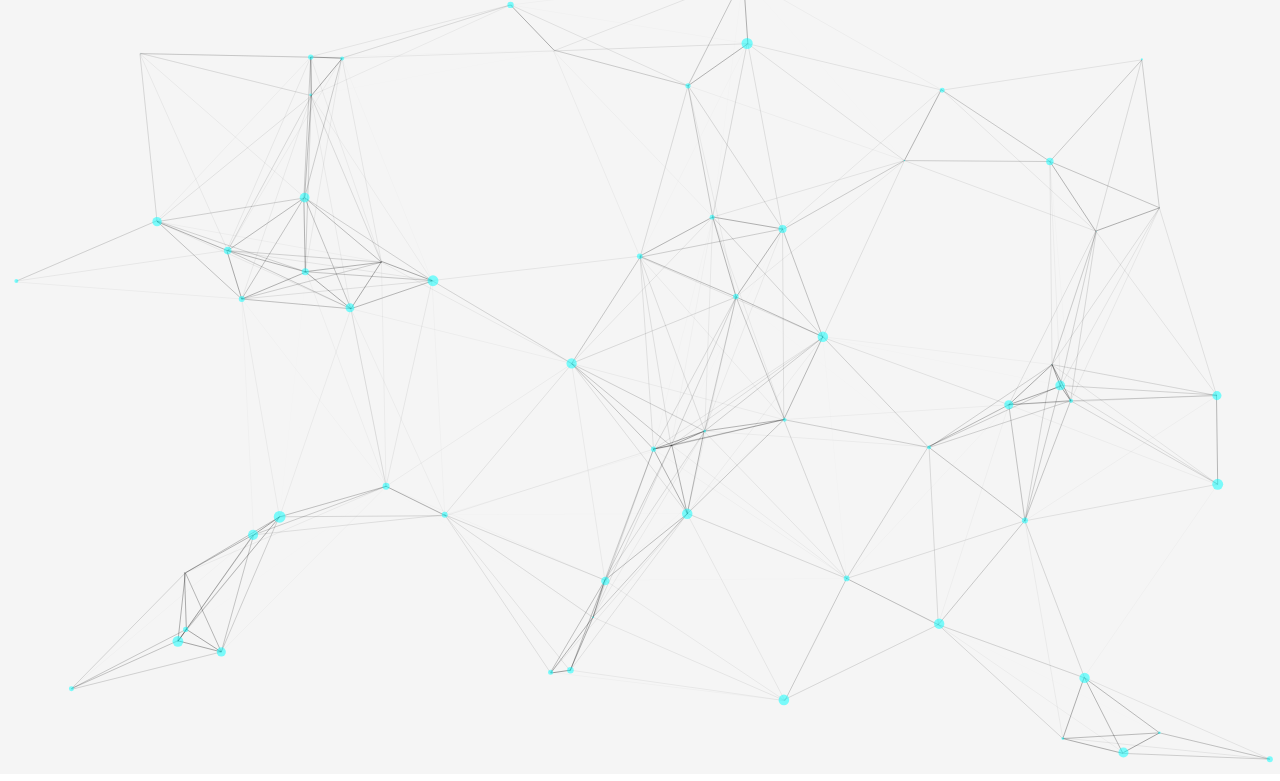
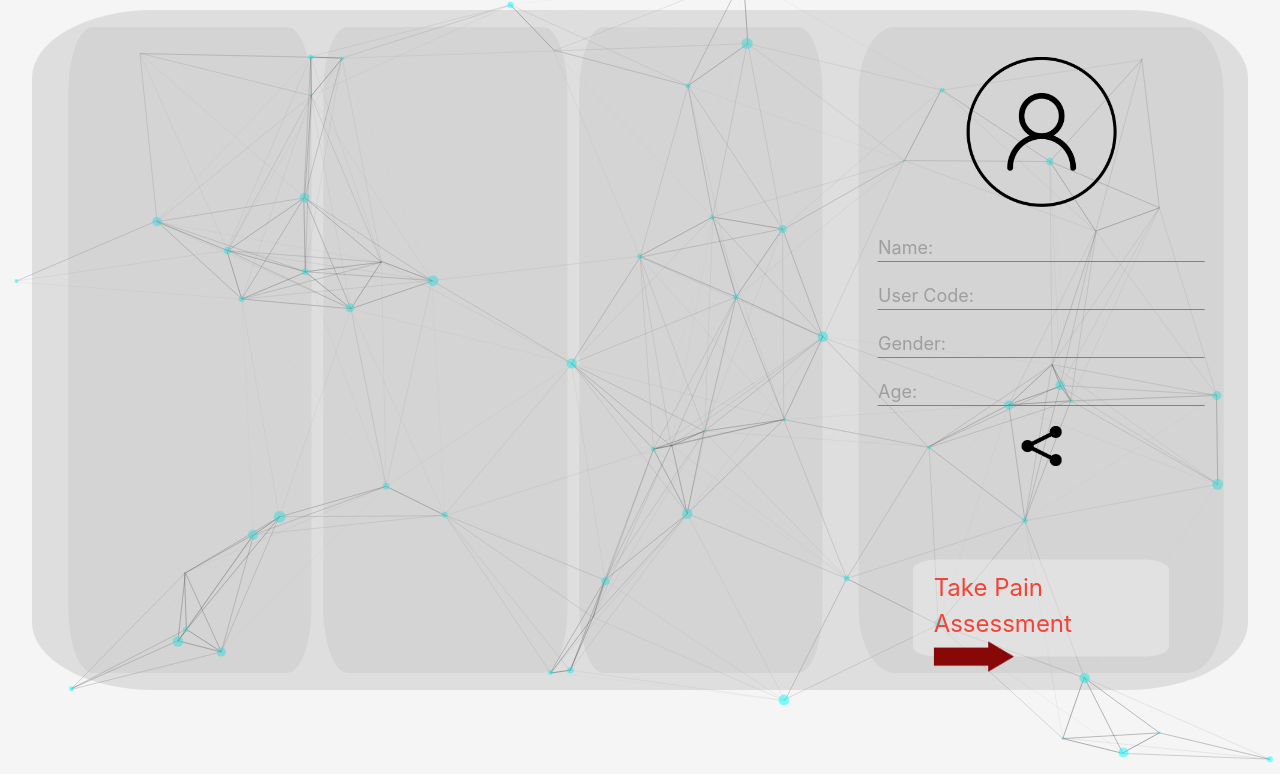
Before and after one commit to VediYD/Vespira, a website: page node_container/app/views/homepage.html in a window 1280 px wide. Shown: the part 90-871 px from the top of the page. Drawn offline with nearby package versions, Linux system fonts and the light colour scheme.

Commit message:
added homepage design

```diff
--- a/node_container/app/models/models.js
+++ b/node_container/app/models/models.js
@@ -27,7 +27,7 @@ function verifyUser(username, password, callback) {
           var pwdCheck = await bcrypt.compare(password, docs[0]["password"])
         }
 
-        console.log(docs[0]["password"], password, pwdCheck)
+        // console.log(docs[0]["password"], password, pwdCheck)
 
         // check if passwords match
         if (pwdCheck) {
--- a/node_container/app/routes/routes.js
+++ b/node_container/app/routes/routes.js
@@ -24,7 +24,7 @@ router.get("/forgot-password", (req, res) => {
 
 // separate html for homepage
 router.get("/home", (req, res) => {
-  res.send("home page");
+  res.sendFile("homepage.html", { root: "./app/views" });
 });
 
 router.post("/login", (req, res) => {
@@ -33,7 +33,7 @@ router.post("/login", (req, res) => {
       console.log(err);
     } else {
       if (result) {
-        res.sendFile("homepage.html", { root: "./app/views" });
+        res.redirect("/home");
       } else {
         res.json({ msg: "Incorrect username / password" });
       }
@@ -42,7 +42,7 @@ router.post("/login", (req, res) => {
 });
 
 router.post("/register", (req, res) => {
-  console.log("REGISTER BODY", req.body);
+  // console.log("REGISTER BODY", req.body);
   controller.userControllerRegister(req, res, (err, result) => {
     if (err) {
       console.log(err.message);
--- a/node_container/app/views/css/style.css
+++ b/node_container/app/views/css/style.css
@@ -111,6 +111,84 @@ body {
   box-sizing: border-box;
 }
 
+.homepage-box {
+  position: absolute;
+  top: 55%;
+  left: 50%;
+  background: rgba(128, 128, 128, 0.2);
+  transform: translate(-50%, -50%);
+  width: 95%;
+  height: 85%;
+  padding: 2.5%;
+  border-radius: 10%;
+  box-sizing: border-box;
+}
+
+.column-box1 {
+  position: absolute;
+  top: 50%;
+  left: 13%;
+  background: rgba(168, 168, 168, 0.2);
+  transform: translate(-50%, -50%);
+  width: 20%;
+  height: 95%;
+  padding: 2.5%;
+  border-radius: 10%;
+  box-sizing: border-box;
+}
+
+.column-box2 {
+  position: absolute;
+  top: 50%;
+  left: 34%;
+  background: rgba(168, 168, 168, 0.2);
+  transform: translate(-50%, -50%);
+  width: 20%;
+  height: 95%;
+  padding: 2.5%;
+  border-radius: 10%;
+  box-sizing: border-box;
+}
+
+.column-box3 {
+  position: absolute;
+  top: 50%;
+  left: 55%;
+  background: rgba(168, 168, 168, 0.2);
+  transform: translate(-50%, -50%);
+  width: 20%;
+  height: 95%;
+  padding: 2.5%;
+  border-radius: 10%;
+  box-sizing: border-box;
+}
+
+.column-box4 {
+  position: absolute;
+  top: 50%;
+  left: 83%;
+  background: rgba(168, 168, 168, 0.2);
+  transform: translate(-50%, -50%);
+  width: 30%;
+  height: 95%;
+  padding: 2.5%;
+  border-radius: 10%;
+  box-sizing: border-box;
+}
+
+.take-pain-box {
+  position: absolute;
+  top: 90%;
+  left: 53%;
+  background: rgba(255, 255, 255, 0.3);
+  transform: translate(-50%, -50%);
+  width: 70%;
+  height: 15%;
+  padding: 2.5%;
+  border-radius: 10%;
+  box-sizing: border-box;
+}
+
 .my-btn {
   width: 100%;
   text-transform: none;
--- a/node_container/app/views/homepage.html
+++ b/node_container/app/views/homepage.html
@@ -67,7 +67,99 @@
     </nav>
     <main class="main-body">
       <div id="particles-js"></div>
-      <div class="body-main" id="body-main"></div>
+      <div class="body-main" id="body-main">
+        <div class="box homepage-box">
+          <div class="col column-box1"></div>
+          <div class="col column-box2"></div>
+          <div class="col column-box3"></div>
+          <div class="col column-box4">
+            <!-- first the image -->
+            <div class="row center">
+              <a href="/users/images/view">
+                <img
+                  width="150px"
+                  style="float: center"
+                  alt="profile picture"
+                  src="images/generic-profile-image.png"
+                />
+              </a>
+            </div>
+            <!-- then name -->
+            <div class="row" style="border-bottom: 1px solid gray">
+              <a
+                href="/users/name/edit"
+                class="grey-text"
+                id="user-name"
+                style="font-size: large"
+              >
+                Name:
+              </a>
+            </div>
+            <!-- then usercode -->
+            <div class="row" style="border-bottom: 1px solid gray">
+              <a
+                href="/users/name/edit"
+                class="grey-text"
+                id="user-name"
+                style="font-size: large"
+              >
+                User Code:
+              </a>
+            </div>
+            <!-- then gender -->
+            <div class="row" style="border-bottom: 1px solid gray">
+              <a
+                href="/users/name/edit"
+                class="grey-text"
+                id="user-name"
+                style="font-size: large"
+              >
+                Gender:
+              </a>
+            </div>
+            <!-- then age -->
+            <div class="row" style="border-bottom: 1px solid gray">
+              <a
+                href="/users/name/edit"
+                class="grey-text"
+                id="user-name"
+                style="font-size: large"
+              >
+                Age:
+              </a>
+            </div>
+            <!-- then share button -->
+            <div class="row center">
+              <a href="/users/images/view">
+                <img
+                  width="40px"
+                  style="float: center"
+                  alt="profile picture"
+                  src="images/share-profile.png"
+                />
+              </a>
+            </div>
+            <!-- then take pain assessment button -->
+            <div class="row take-pain-box">
+              <div class="col" style="top: 50%; left: 25%">
+                <a class="red-text" style="font-size: x-large">
+                  Take Pain <br />Assessment</a
+                >
+              </div>
+              <div class="col">
+                <a href="/pain-assessment" style="align-items: center">
+                  <img
+                    src="images/arrow-right.png"
+                    alt="right arrow"
+                    width="80px"
+                    height="30px"
+                  />
+                </a>
+              </div>
+            </div>
+          </div>
+        </div>
+      </div>
     </main>
     <script
       src="https://code.jquery.com/jquery-3.6.0.min.js"
@@ -76,7 +168,7 @@
     ></script>
     <script src="https://cdnjs.cloudflare.com/ajax/libs/materialize/1.0.0/js/materialize.min.js"></script>
     <script src="http://cdn.jsdelivr.net/particles.js/2.0.0/particles.min.js"></script>
-    <script src="js/scripts.js" type="module"></script>
+    <script src="js/homepage.js" type="module"></script>
     <script src="js/particle.js" type="module"></script>
   </body>
 </html>
--- /dev/null
+++ b/node_container/app/views/js/homepage.js
@@ -0,0 +1 @@
+console.log("does nothing yet");
```
Also changed, not shown: node_container/app/views/images/arrow-right.png (added), node_container/app/views/images/generic-profile-image.png (added), node_container/app/views/images/share-profile.png (added).
